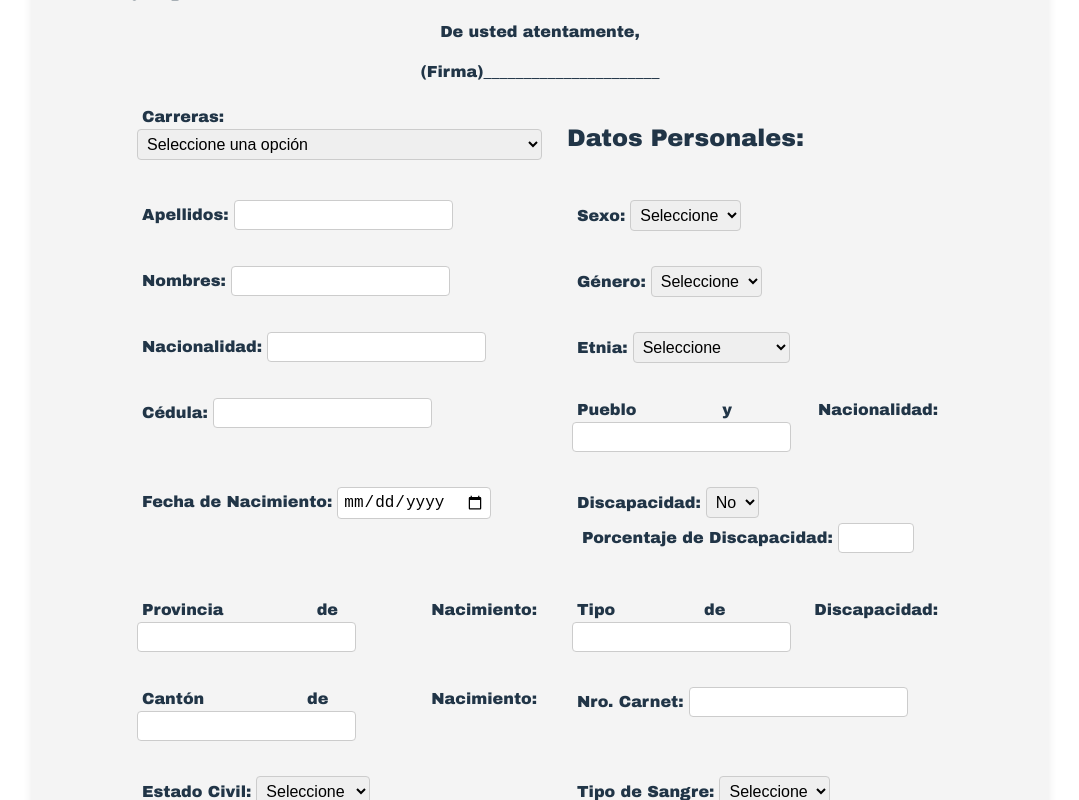
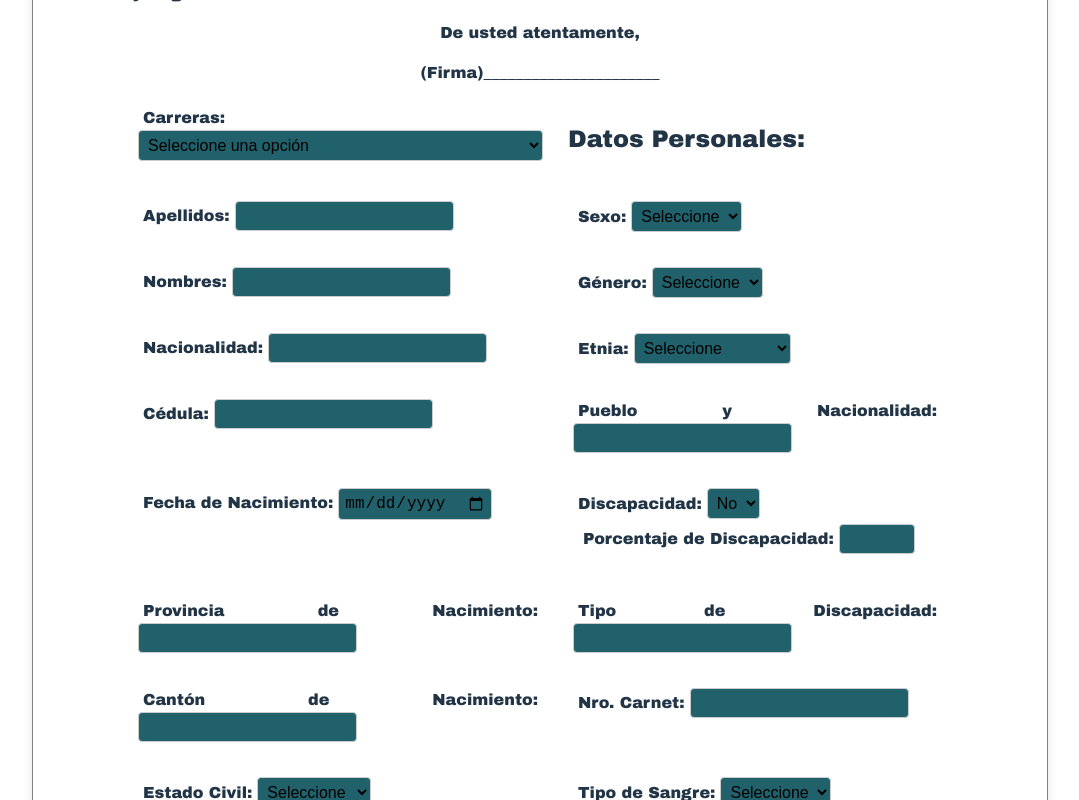
Before and after one commit to JuanISolis/frontend, a React (Vite) app: page /istec in a window 1280 px wide. Shown: the part 880-1680 px from the top of the page, without its empty margins (100-1179 px from the left). Built offline with nearby package versions, Linux system fonts and the light colour scheme.

Commit message:
test css

```diff
--- a/src/formulario/FormularioIS.css
+++ b/src/formulario/FormularioIS.css
@@ -2,25 +2,29 @@
   max-width: 100%;
   margin: 0 auto;
   padding: 100px;
-    background-color: #f4f4f4;
-    border-radius: 8px;
+  border: 1px grey solid;
+  border-radius: 18px;
   box-shadow: 0px 0px 10px rgba(0, 0, 0, 0.1);
+}
+
+input {
+  background-color: rgb(33, 97, 107);
+}
+
+select {
+  background-color: rgb(33, 97, 107);
 }
 
 h1 {
   text-align: center;
   margin-bottom: 20px;
-
 }
 
 .formulario {
   display: grid;
   grid-template-columns: repeat(2, 1fr);
   gap: 20px;
-
 }
-
-
 
 label {
   margin-bottom: 5px;
@@ -34,8 +38,6 @@
   border: 1px solid #ccc;
   border-radius: 4px;
   font-size: 16px;
-
-
 }
 
 .button-group {
@@ -44,7 +46,7 @@
   justify-content: space-between;
 }
 
-  .button-group button{
+.button-group button {
   padding: 20px 20px;
   background-color: #11cc75;
   color: rgb(17, 17, 17);
@@ -64,12 +66,10 @@
   background-color: #a5d6a7;
 }
 
-  .form-row{
-
+.form-row {
   margin-bottom: 5px;
   font-weight: bold;
   padding: 5px;
-
 }
 
 .logo {
@@ -92,15 +92,14 @@
   text-align: justify;
 }
 
-.date{
+.date {
   text-align: right;
-
 }
 
-.rector{
+.rector {
   font-weight: bold;
 }
 
-.firma{
+.firma {
   text-align: center;
 }
```
Lines whose indentation alone changed are shown as unchanged.
